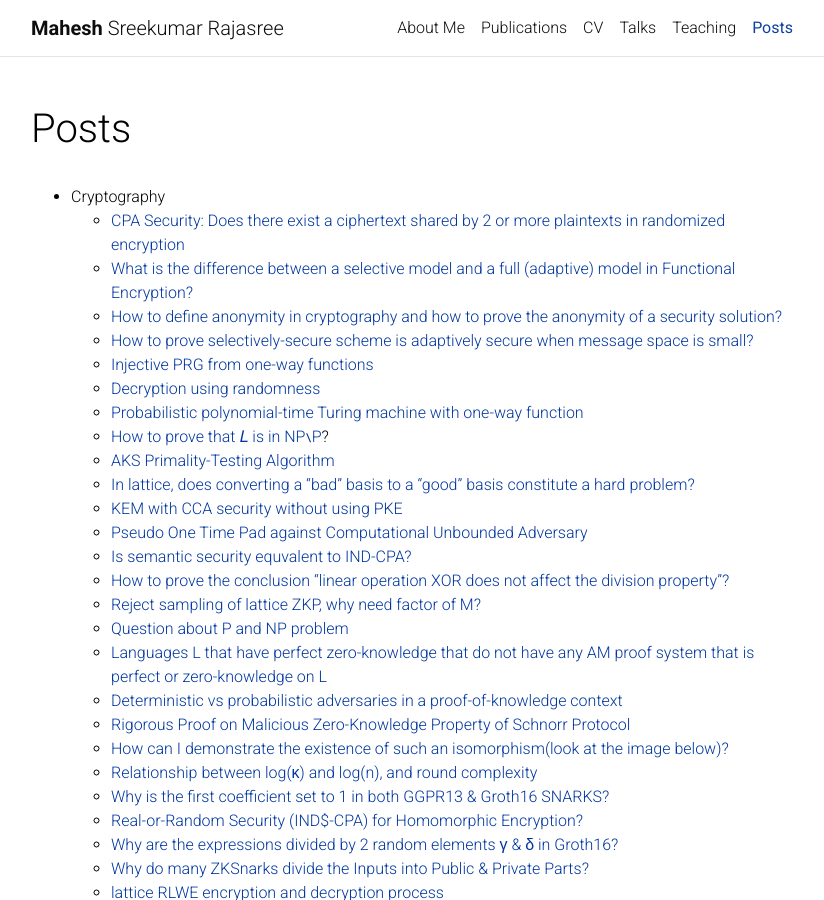
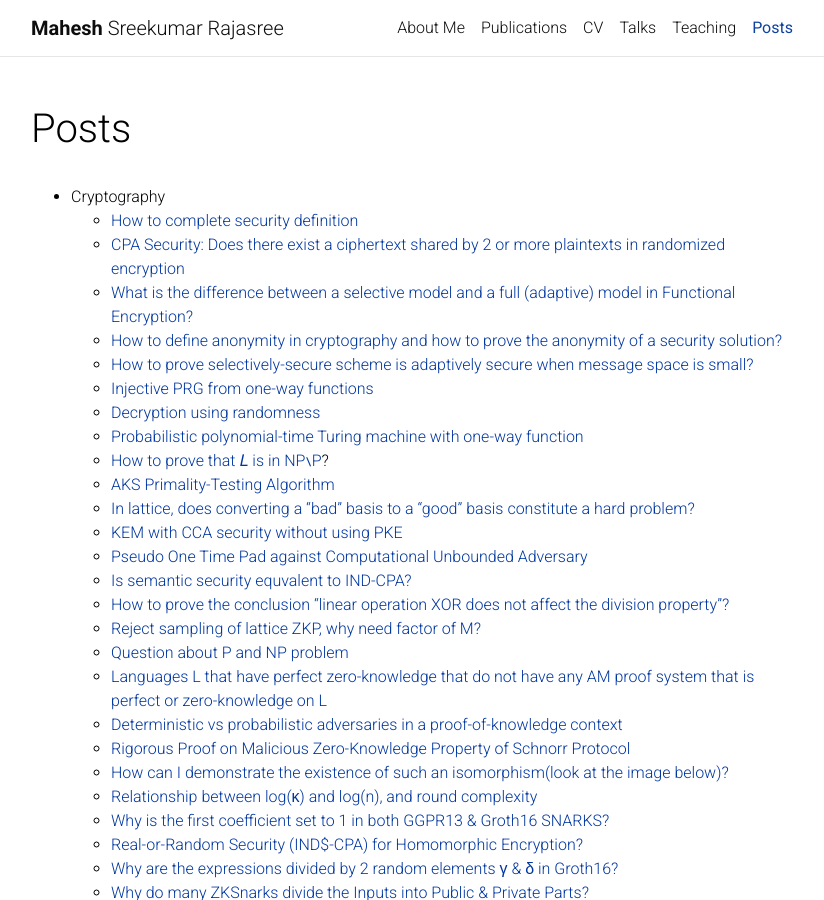
Before and after one commit to Mahe94/mahe94.github.io, a Jekyll site: the page built from _pages/posts.md, in a window 1280 px wide and 900 px high. Shown: the whole window, without its empty margins (224-1048 px from the left). Built offline with Jekyll 4.4.1, drawn with Linux system fonts in a browser that asks for light colours; comment, search, counter and statistics services are not loaded; a style sheet for code colours, icons or effects is not loaded.

Commit message:
Update posts.md

```diff
--- a/_pages/posts.md
+++ b/_pages/posts.md
@@ -9,6 +9,7 @@ nav_order: 6
 ---
 
 * Cryptography
+    * <a href="https://crypto.stackexchange.com/a/114902/116220">How to complete security definition</a>
     * <a href="https://crypto.stackexchange.com/a/114755/116220">CPA Security: Does there exist a ciphertext shared by 2 or more plaintexts in randomized encryption</a>
     * <a href="https://crypto.stackexchange.com/a/114752/116220">What is the difference between a selective model and a full (adaptive) model in Functional Encryption?</a>
     * <a href="https://crypto.stackexchange.com/a/113383/116220">How to define anonymity in cryptography and how to prove the anonymity of a security solution?</a>
```
